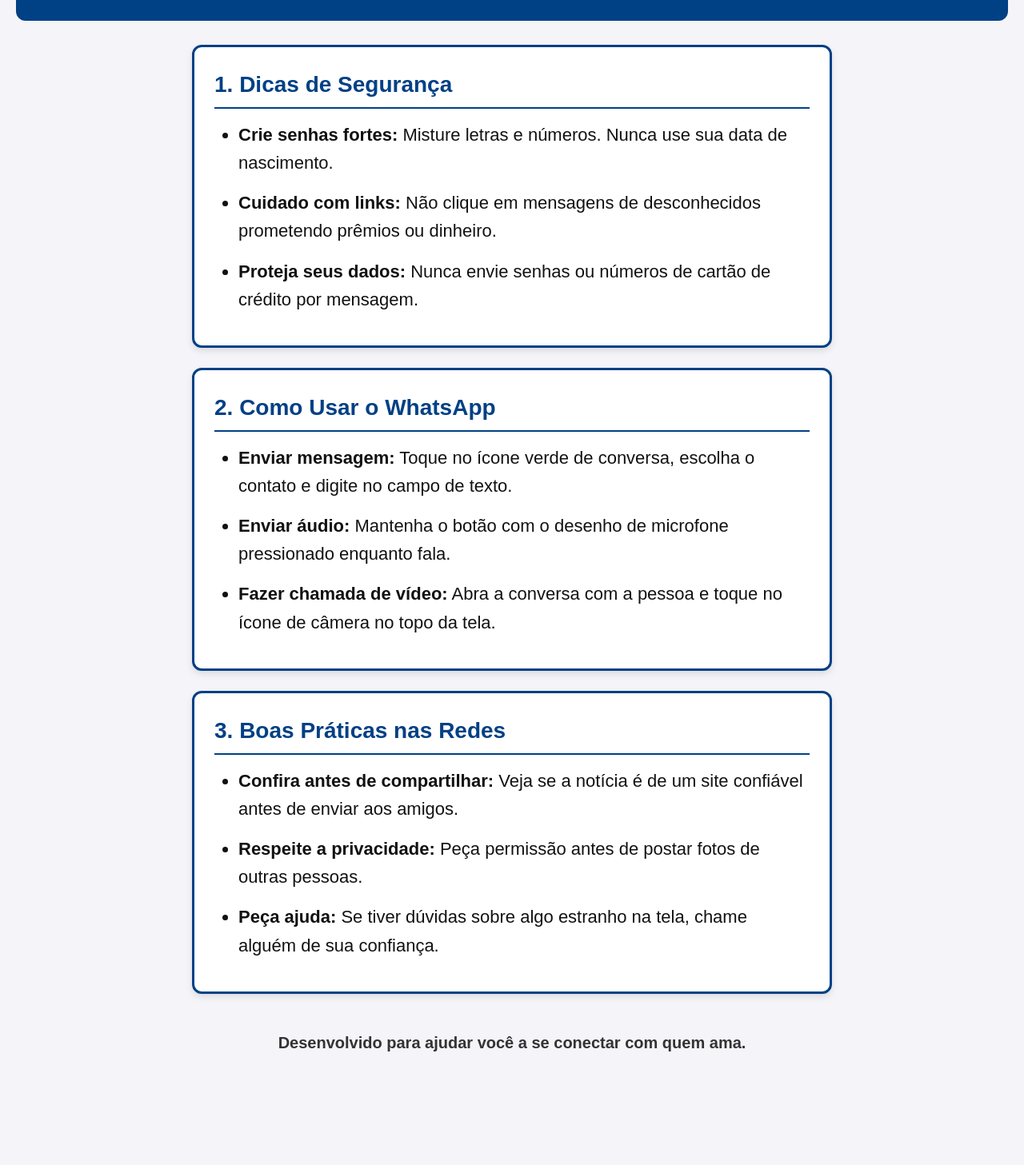
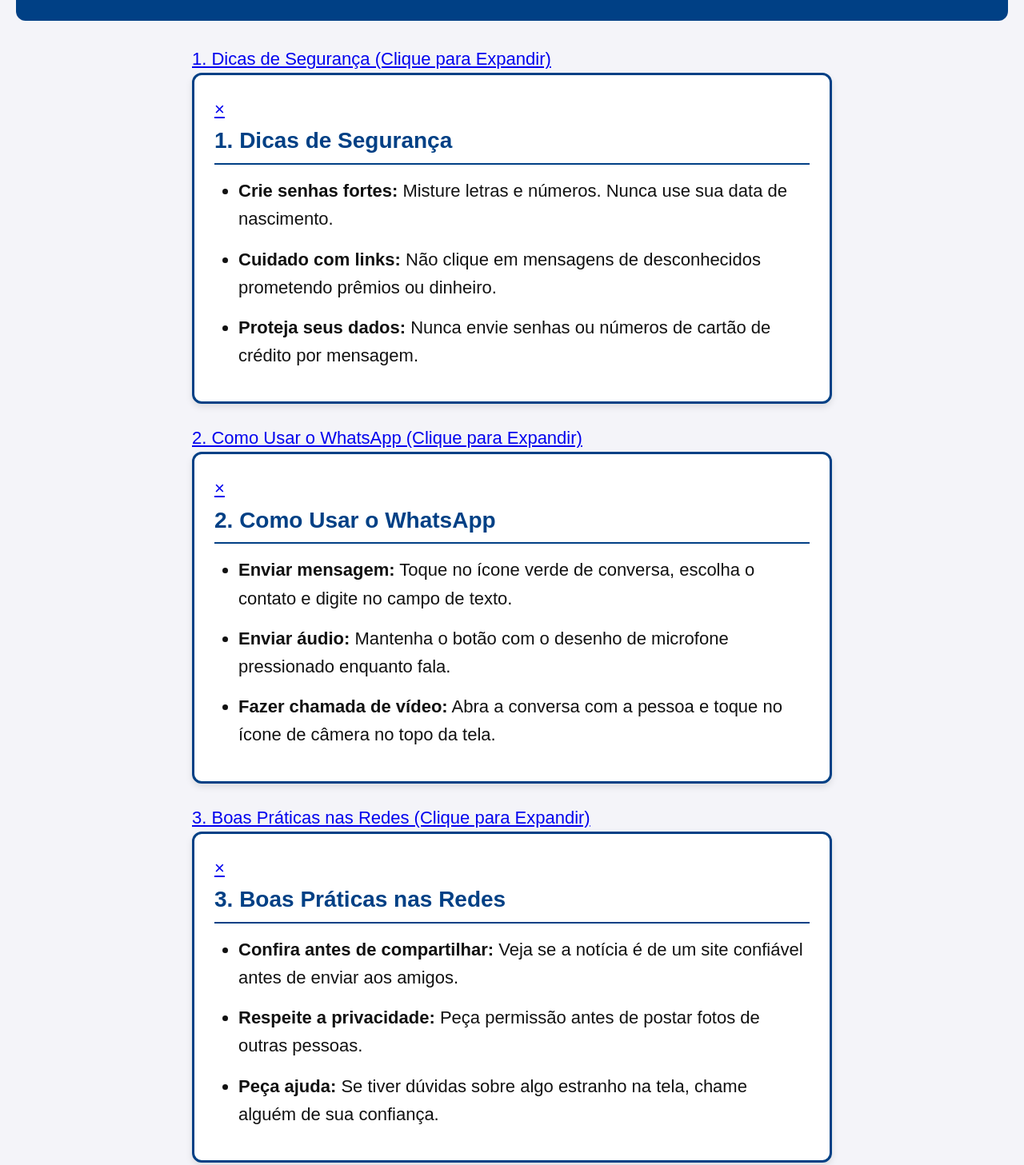
Before and after one commit to anaribeirooliveira25-hue/alura-ux-acessibilidade-anajulia-part1, a plain HTML site: page index.html in a window 1280 px wide. Shown: the part 160-1617 px from the top of the page at 80% size. Before the commit the page ends 1520 px from the top, so only its background shows below. Drawn offline with Linux system fonts and the light colour scheme.

Commit message:
Update index.html

```diff
--- a/index.html
+++ b/index.html
@@ -3,7 +3,7 @@
 <head>
     <meta charset="UTF-8">
     <meta name="viewport" content="width=device-width, initial-scale=1.0">
-    <title>Guia Fáci: Redes Sociais</title>
+    <title>Guia Fácil: Redes Sociais</title>
     <link rel="stylesheet" href="style.css">
 </head>
 <body>
@@ -15,32 +15,53 @@
 
     <main class="conteudo">
 
-        <section class="card-dica">
+        <!-- CARD 1 -->
+        <div class="card-wrapper">
+            <a href="#modal-1" class="btn-abrir">1. Dicas de Segurança (Clique para Expandir)</a>
+            <section id="modal-1" class="card-dica modal">
+                <div class="modal-conteudo">
+                    <a href="#" class="btn-fechar" aria-label="Fechar Modal">&times;</a>
                     <h2>1. Dicas de Segurança</h2>
                     <ul>
                         <li><strong>Crie senhas fortes:</strong> Misture letras e números. Nunca use sua data de nascimento.</li>
                         <li><strong>Cuidado com links:</strong> Não clique em mensagens de desconhecidos prometendo prêmios ou dinheiro.</li>
                         <li><strong>Proteja seus dados:</strong> Nunca envie senhas ou números de cartão de crédito por mensagem.</li>
                     </ul>
+                </div>
             </section>
+        </div>
 
-        <section class="card-dica">
+        <!-- CARD 2 -->
+        <div class="card-wrapper">
+            <a href="#modal-2" class="btn-abrir">2. Como Usar o WhatsApp (Clique para Expandir)</a>
+            <section id="modal-2" class="card-dica modal">
+                <div class="modal-conteudo">
+                    <a href="#" class="btn-fechar" aria-label="Fechar Modal">&times;</a>
                     <h2>2. Como Usar o WhatsApp</h2>
                     <ul>
                         <li><strong>Enviar mensagem:</strong> Toque no ícone verde de conversa, escolha o contato e digite no campo de texto.</li>
                         <li><strong>Enviar áudio:</strong> Mantenha o botão com o desenho de microfone pressionado enquanto fala.</li>
                         <li><strong>Fazer chamada de vídeo:</strong> Abra a conversa com a pessoa e toque no ícone de câmera no topo da tela.</li>
                     </ul>
+                </div>
             </section>
+        </div>
 
-        <section class="card-dica">
+        <!-- CARD 3 -->
+        <div class="card-wrapper">
+            <a href="#modal-3" class="btn-abrir">3. Boas Práticas nas Redes (Clique para Expandir)</a>
+            <section id="modal-3" class="card-dica modal">
+                <div class="modal-conteudo">
+                    <a href="#" class="btn-fechar" aria-label="Fechar Modal">&times;</a>
                     <h2>3. Boas Práticas nas Redes</h2>
                     <ul>
                         <li><strong>Confira antes de compartilhar:</strong> Veja se a notícia é de um site confiável antes de enviar aos amigos.</li>
                         <li><strong>Respeite a privacidade:</strong> Peça permissão antes de postar fotos de outras pessoas.</li>
                         <li><strong>Peça ajuda:</strong> Se tiver dúvidas sobre algo estranho na tela, chame alguém de sua confiança.</li>
                     </ul>
+                </div>
             </section>
+        </div>
 
     </main>
 
```
Lines whose indentation alone changed are shown as unchanged.
